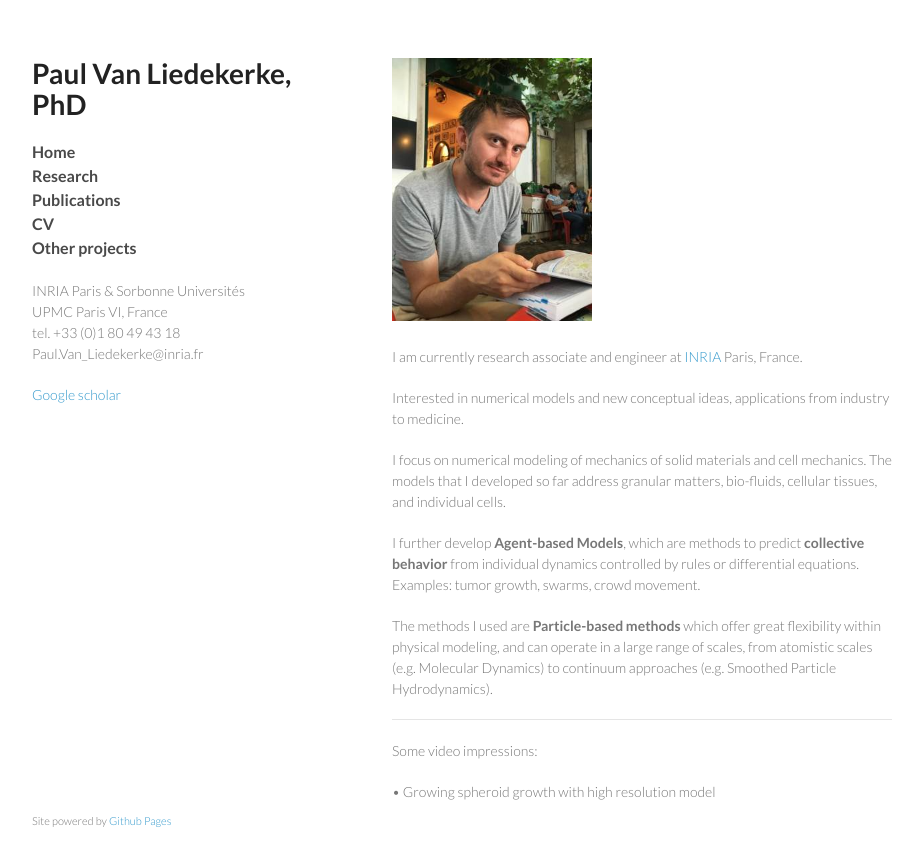
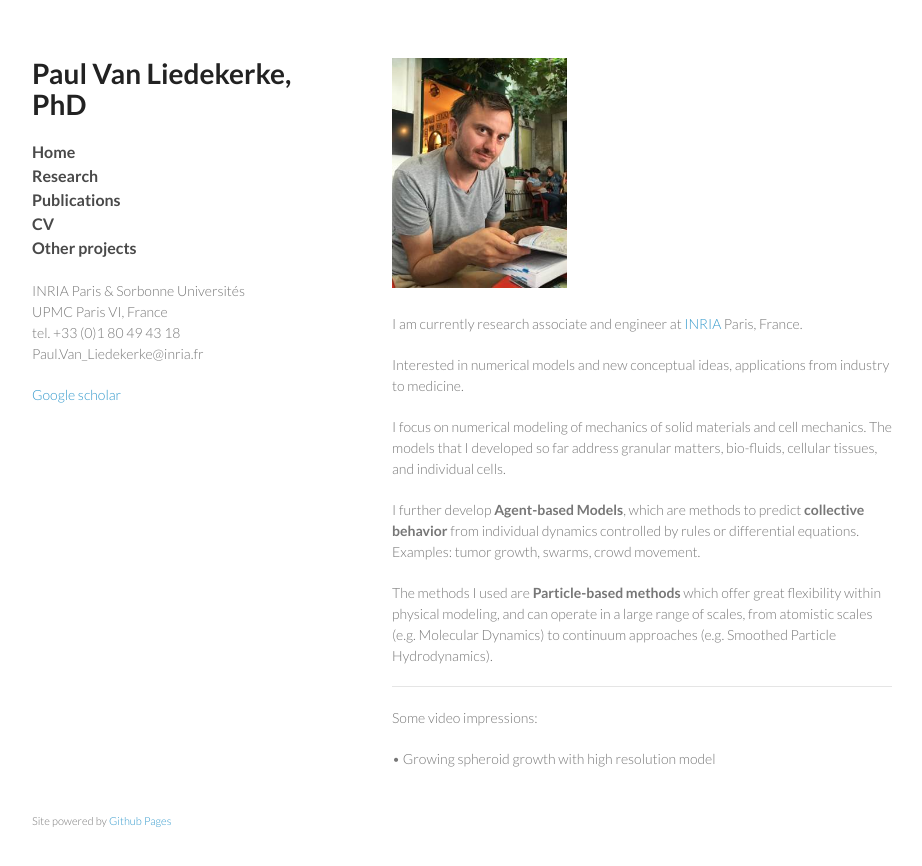
Before and after one commit to paulvanliedekerke/wittgenstein, a Jekyll site: the page index.html, which Jekyll copies as it is, in a window 1280 px wide and 900 px high. Shown: the top 866 px of the window, without its empty margins (178-1100 px from the left). Built offline with Jekyll 4.4.1, drawn with Linux system fonts in a browser that asks for light colours; Markdown is read by kramdown in place of the engine named in the settings; grey boxes are pictures that could not be loaded.

Commit message:
Update index.html

```diff
--- a/index.html
+++ b/index.html
@@ -40,7 +40,7 @@
 
 
 <p>
-<img src="me.jpg" alt="" width="200">
+<img src="me.jpg" alt="" width="175">
 </p>
 
 <p></p>
```
